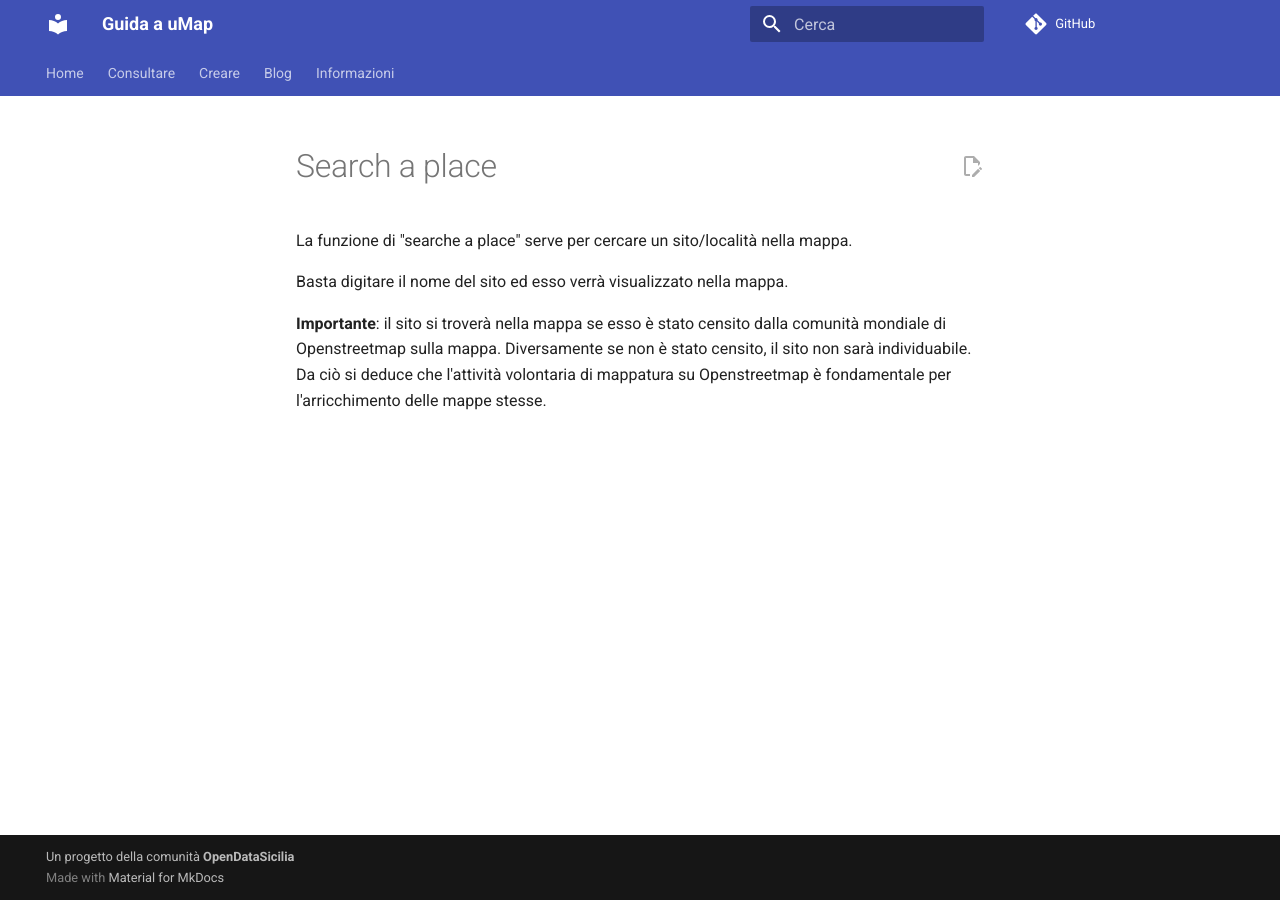
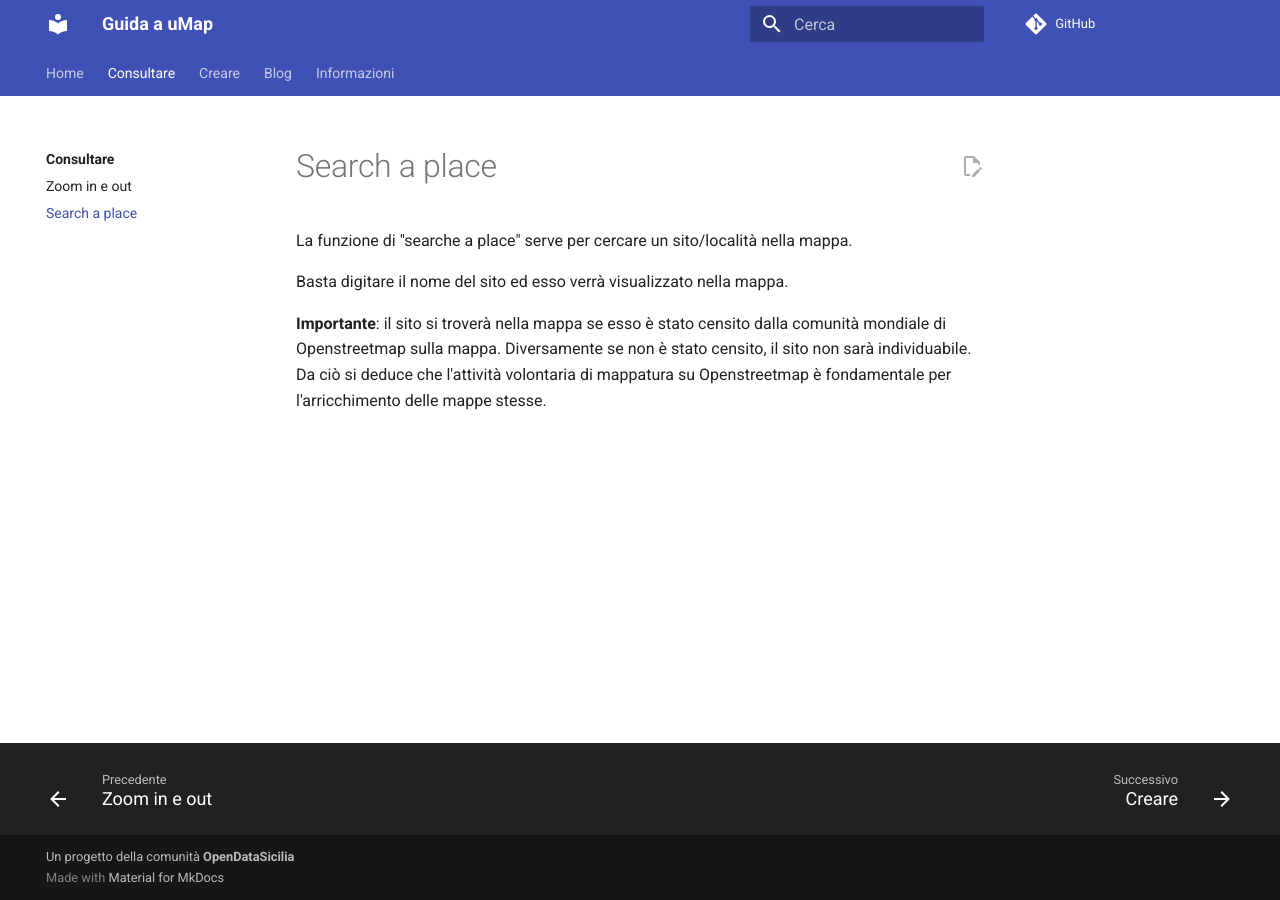
Before and after one commit to opendatasicilia/guida-umap, an MkDocs documentation site: the page built from docs/consultare/search-a-place.md, in a window 1280 px wide. Built offline with MkDocs 1.6.1 and Material for MkDocs 9.7.7, drawn with Linux system fonts in a browser that asks for light colours; comment, search, counter and statistics services are not loaded.

Commit message:
Update mkdocs.yml

```diff
--- a/mkdocs.yml
+++ b/mkdocs.yml
@@ -30,6 +30,7 @@ nav:
   - Consultare:
     - Consultare: consultare/index.md
     - Zoom in e out: consultare/zoom-in-out.md
+    - Search a place: consultare/search-a-place.md
   - Creare:
     - Creare: creare/index.md
   - Blog: blog/index.md
```
